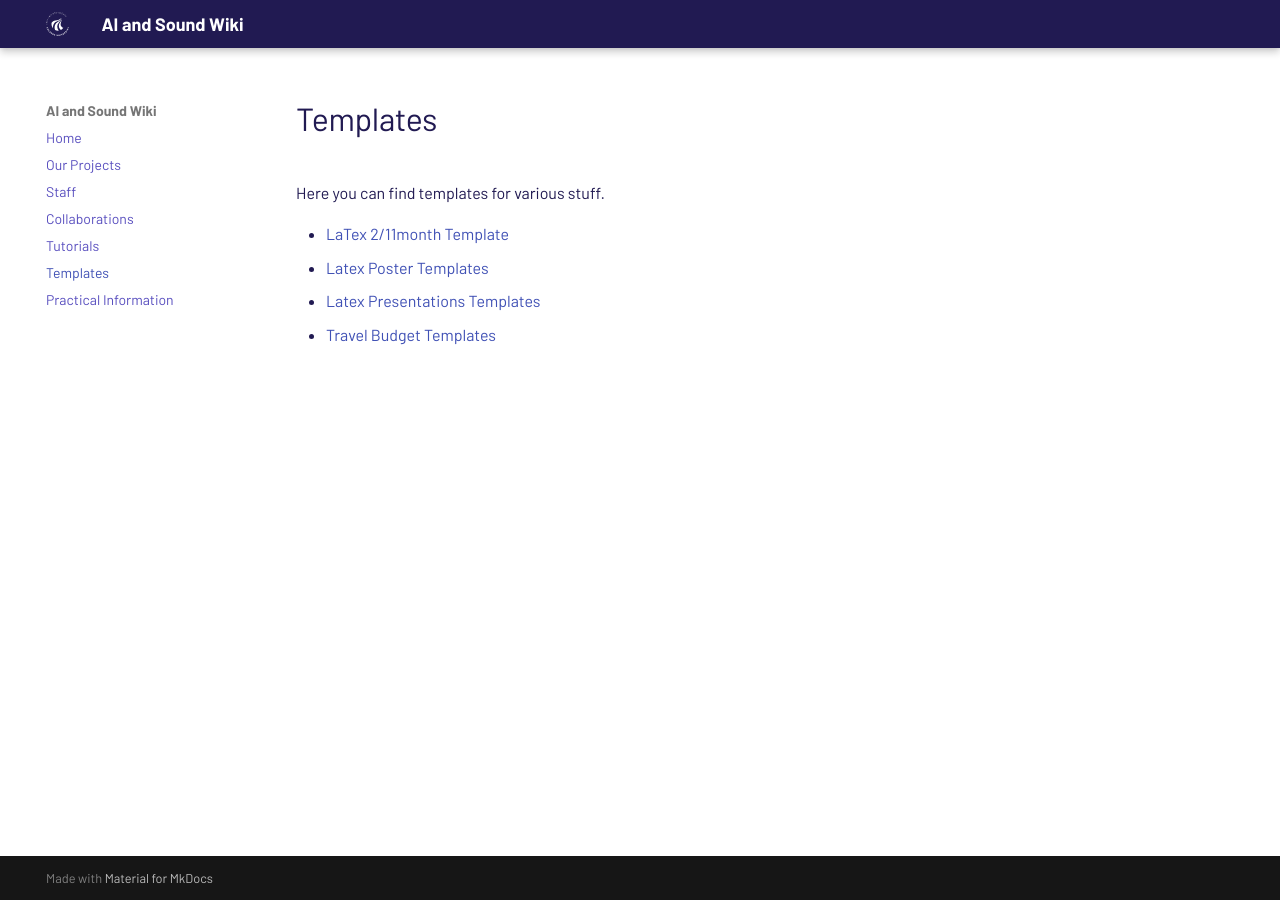
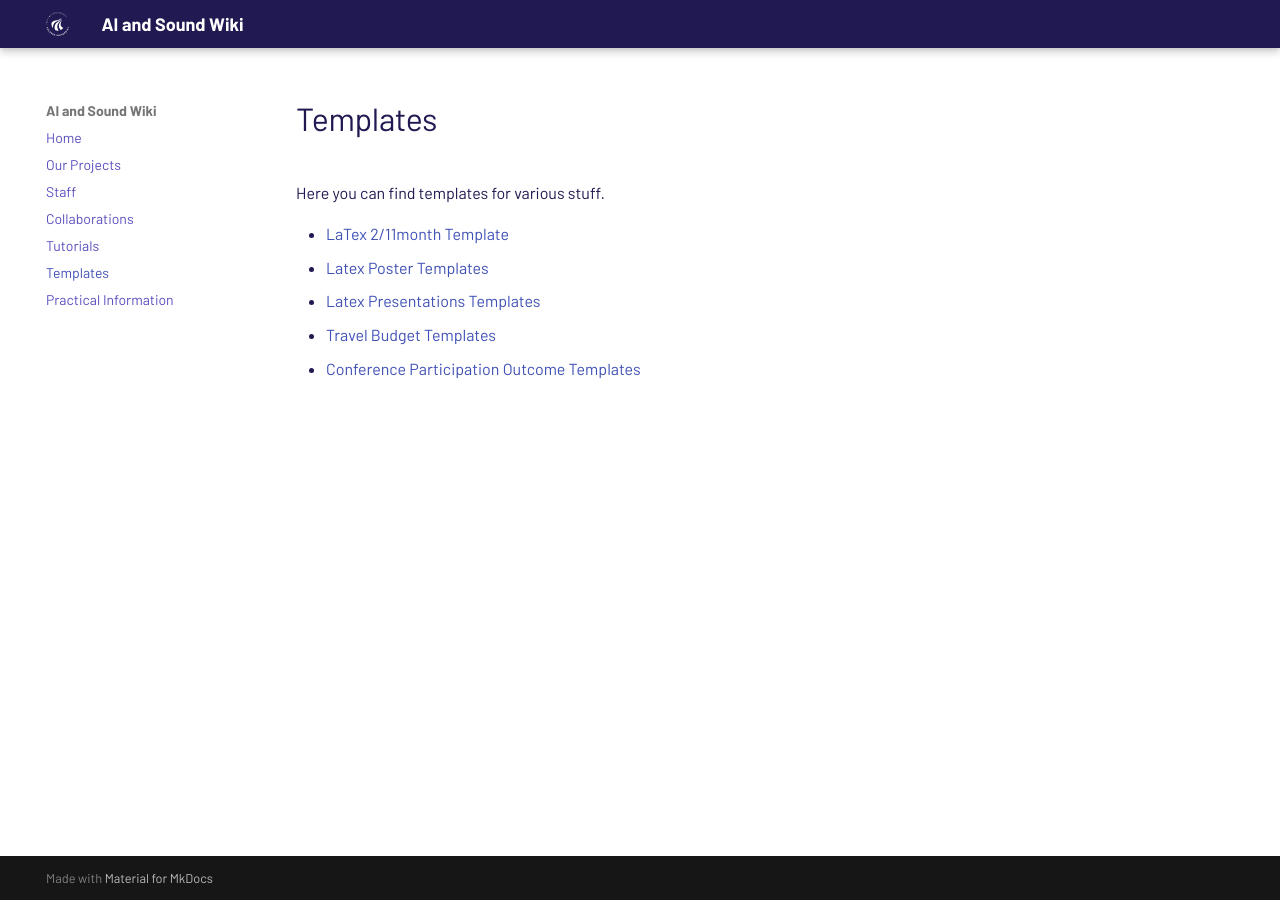
Before and after one commit to HolgerBovbjerg/AIS-wiki, an MkDocs documentation site: the page built from docs/pages/templates/templates.md, in a window 1280 px wide. Built offline with MkDocs 1.6.1 and Material for MkDocs 9.7.7, drawn with Linux system fonts in a browser that asks for light colours.

Commit message:
Add templates

```diff
--- a/docs/pages/templates/templates.md
+++ b/docs/pages/templates/templates.md
@@ -4,3 +4,4 @@ Here you can find templates for various stuff.
 - [Latex Poster Templates](https://github.com/HolgerBovbjerg/AIS-wiki/tree/main/templates/latex_templates/poster)
 - [Latex Presentations Templates](https://github.com/HolgerBovbjerg/AIS-wiki/tree/main/templates/latex_templates/presentation)
 - [Travel Budget Templates](https://github.com/HolgerBovbjerg/AIS-wiki/tree/main/templates/travel_budget_templates)
+- [Conference Participation Outcome Templates](https://github.com/HolgerBovbjerg/AIS-wiki/tree/main/templates/conference_participation_outcome)
```
Also changed, not shown: 1 other file.
